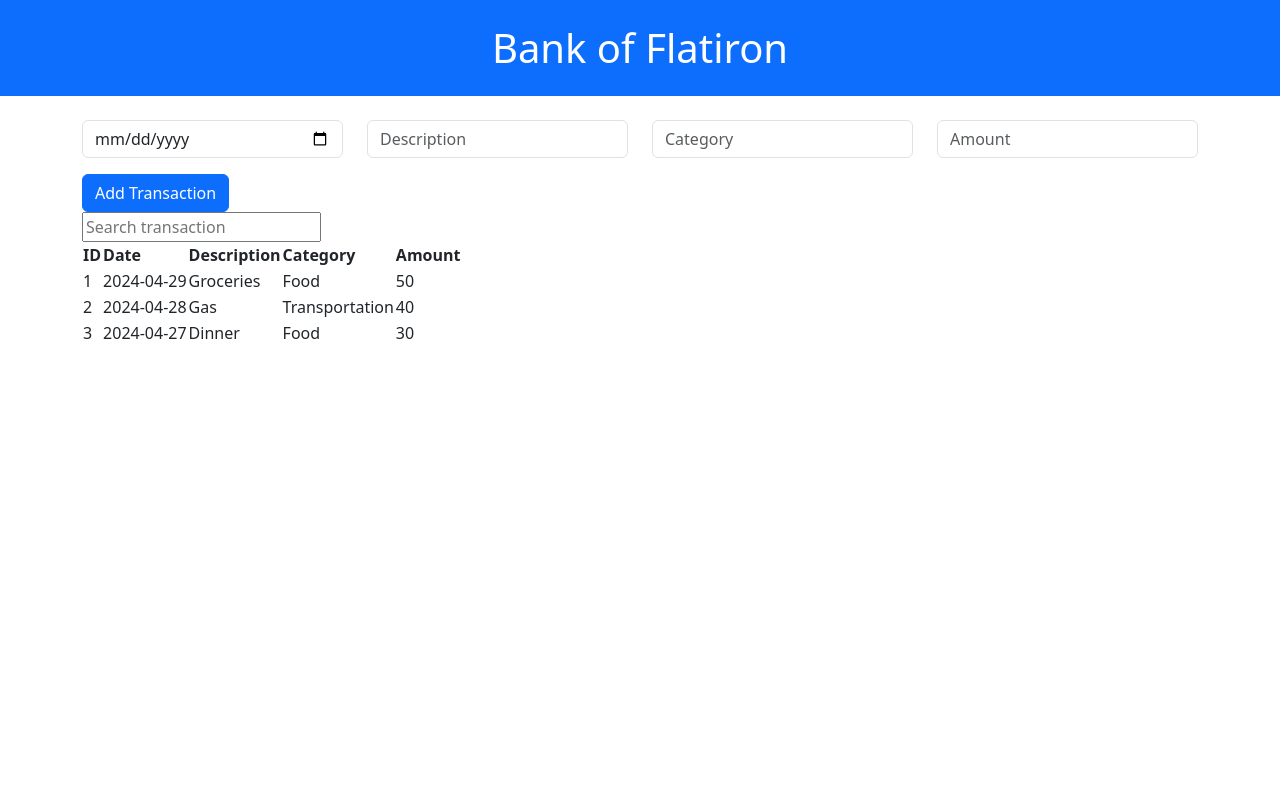
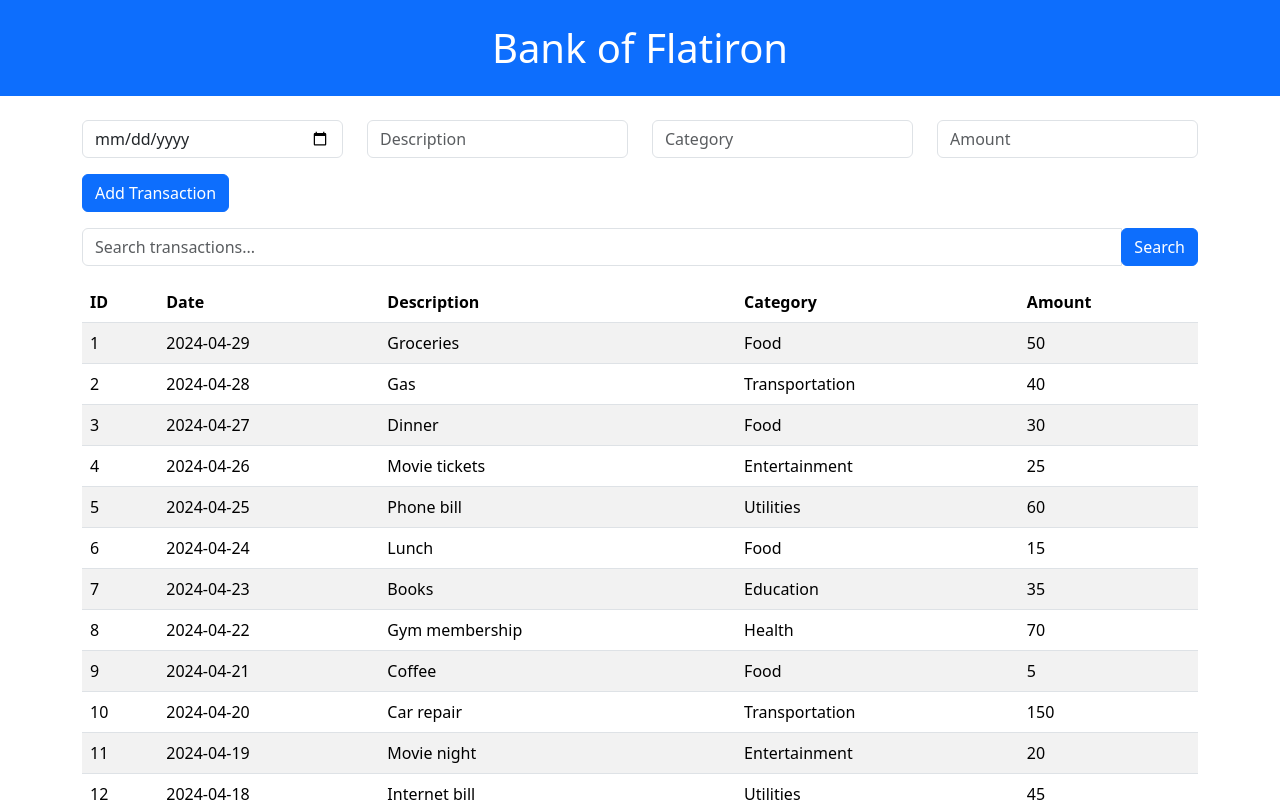
Before and after one commit to brianchege2k/bank_of_flatiron, a React (Create React App) app: page / in a window 1280 px wide. Shown: the top 802 px of the page. Built offline with nearby package versions, Linux system fonts and the light colour scheme; data requests are answered from the project's data file.

Commit message:
style changes

```diff
--- a/db.json
+++ b/db.json
@@ -1,4 +1,3 @@
-
 {
     "transactions": [
       {
@@ -21,6 +20,90 @@
         "description": "Dinner",
         "category": "Food",
         "amount": 30.00
+      },
+      {
+        "id": 4,
+        "date": "2024-04-26",
+        "description": "Movie tickets",
+        "category": "Entertainment",
+        "amount": 25.00
+      },
+      {
+        "id": 5,
+        "date": "2024-04-25",
+        "description": "Phone bill",
+        "category": "Utilities",
+        "amount": 60.00
+      },
+      {
+        "id": 6,
+        "date": "2024-04-24",
+        "description": "Lunch",
+        "category": "Food",
+        "amount": 15.00
+      },
+      {
+        "id": 7,
+        "date": "2024-04-23",
+        "description": "Books",
+        "category": "Education",
+        "amount": 35.00
+      },
+      {
+        "id": 8,
+        "date": "2024-04-22",
+        "description": "Gym membership",
+        "category": "Health",
+        "amount": 70.00
+      },
+      {
+        "id": 9,
+        "date": "2024-04-21",
+        "description": "Coffee",
+        "category": "Food",
+        "amount": 5.00
+      },
+      {
+        "id": 10,
+        "date": "2024-04-20",
+        "description": "Car repair",
+        "category": "Transportation",
+        "amount": 150.00
+      },
+      {
+        "id": 11,
+        "date": "2024-04-19",
+        "description": "Movie night",
+        "category": "Entertainment",
+        "amount": 20.00
+      },
+      {
+        "id": 12,
+        "date": "2024-04-18",
+        "description": "Internet bill",
+        "category": "Utilities",
+        "amount": 45.00
+      },
+      {
+        "id": 13,
+        "date": "2024-04-17",
+        "description": "Dinner with friends",
+        "category": "Food",
+        "amount": 40.00
+      },
+      {
+        "id": 14,
+        "date": "2024-04-16",
+        "description": "Textbooks",
+        "category": "Education",
+        "amount": 55.00
+      },
+      {
+        "id": 15,
+        "date": "2024-04-15",
+        "description": "Medicine",
+        "category": "Health",
+        "amount": 20.00
       }
     ]
   }
--- a/src/SearchBar.js
+++ b/src/SearchBar.js
@@ -1,4 +1,3 @@
-
 import React from 'react';
 
 const SearchBar = ({ onSearch }) => {
@@ -7,11 +6,17 @@ const SearchBar = ({ onSearch }) => {
   };
 
   return (
-    <input
-      type="text"
-      placeholder="Search transaction"
-      onChange={handleChange}
-    />
+    <div className="input-group mb-3">
+      <input
+        type="text"
+        className="form-control"
+        placeholder="Search transactions..."
+        onChange={handleChange}
+      />
+      <div className="input-group-append">
+        <button className="btn btn-primary" type="button">Search</button>
+      </div>
+    </div>
   );
 };
 
--- a/src/TransactionForm.js
+++ b/src/TransactionForm.js
@@ -1,5 +1,3 @@
-// src/TransactionForm.js
-
 import React, { useState } from 'react';
 
 const TransactionForm = ({ onAddTransaction }) => {
@@ -72,7 +70,7 @@ const TransactionForm = ({ onAddTransaction }) => {
           />
         </div>
       </div>
-      <button type="submit" className="btn btn-primary mt-3">Add Transaction</button>
+      <button type="submit" className="btn btn-primary mt-3 mb-3">Add Transaction</button>
     </form>
   );
 };
--- a/src/TransactionTable.js
+++ b/src/TransactionTable.js
@@ -1,11 +1,11 @@
-
 import React from 'react';
 import Transaction from './Transaction';
 
 const TransactionTable = ({ transactions }) => {
   return (
-    <table>
-      <thead>
+    <div className="table-responsive">
+      <table className="table table-striped table-hover">
+        <thead className="thead-dark">
           <tr>
             <th>ID</th>
             <th>Date</th>
@@ -20,6 +20,7 @@ const TransactionTable = ({ transactions }) => {
           ))}
         </tbody>
       </table>
+    </div>
   );
 };
 
```
Lines whose indentation alone changed are shown as unchanged.
